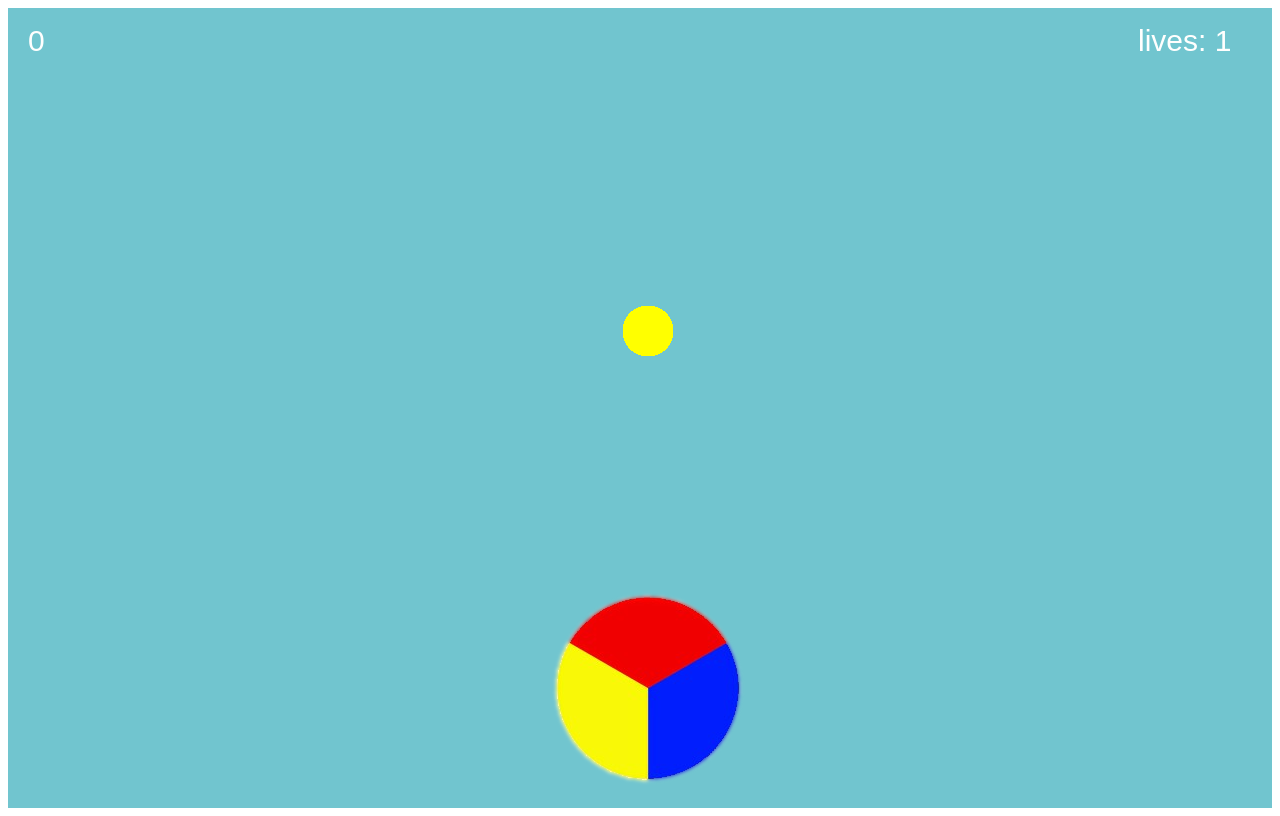
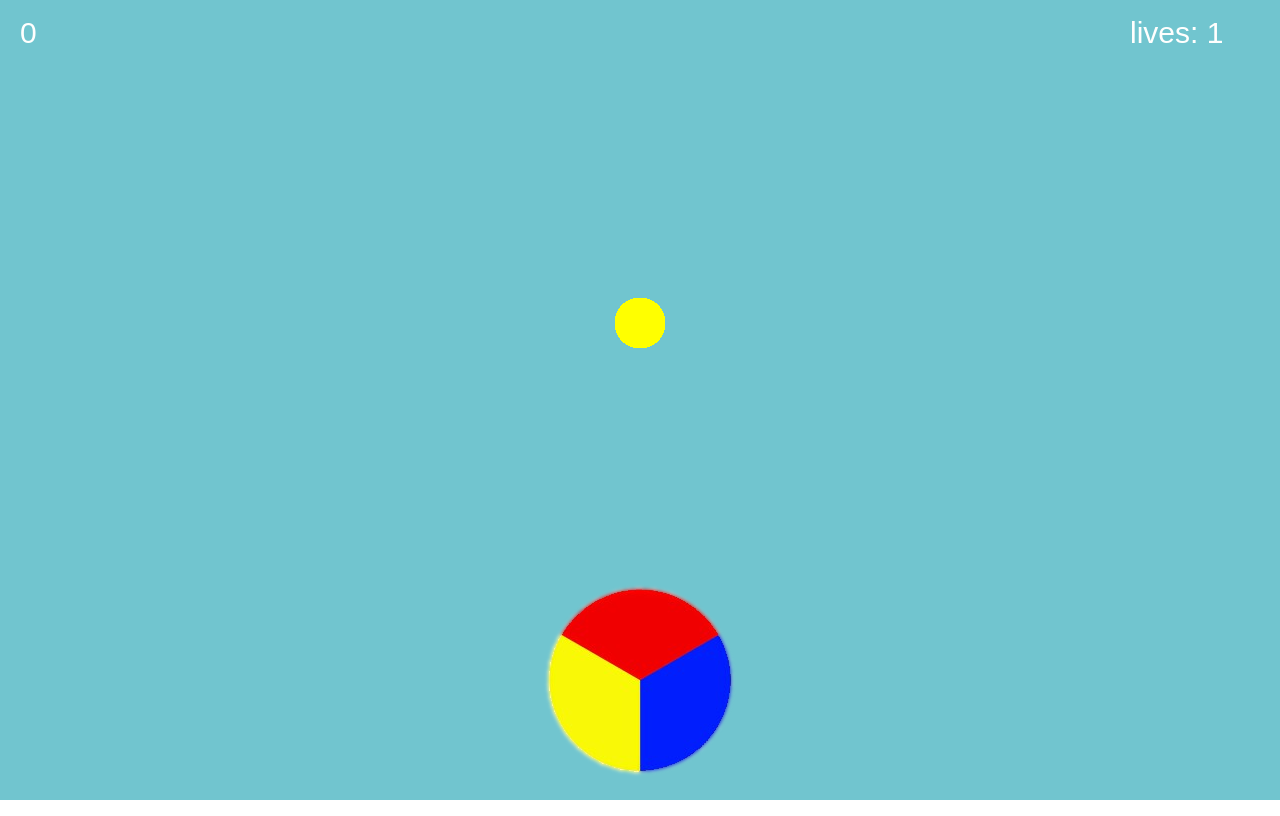
Before and after one commit to joshwill221/colorwheel, a plain HTML site: page index.html in a window 1280 px wide. Drawn offline with Linux system fonts and the light colour scheme; animation ran at ten frames a second.

Commit message:
fixed scaling, i hope

```diff
--- a/index.html
+++ b/index.html
@@ -1,5 +1,5 @@
 <!doctype html>
-<html>
+<html style="height: 100%;">
     <head>
         <meta charset="utf-8" />
         <title>Color Wheel | Josh Williams</title>
@@ -7,7 +7,7 @@
         <script type="text/javascript" src="js/main.js"></script>
     </head>
 
-    <body>
-        <div id="gameArea" style="margin: 0 auto;">
+    <body style="height: 100%; margin: 0; padding: 0;">
+        <div id="gameArea" style="height: 100%;">
     </body>
 </html>
--- a/js/main.js
+++ b/js/main.js
@@ -24,8 +24,7 @@ var down;
 function create() {
 
     /* Setup */
-
-    game.scale.scaleMode = Phaser.ScaleManager.SHOW_ALL;
+    Phaser.ScaleManager.SHOW_ALL;
 
     // Change the background color of the game to blue
     game.stage.backgroundColor = '#71c5cf';
```
